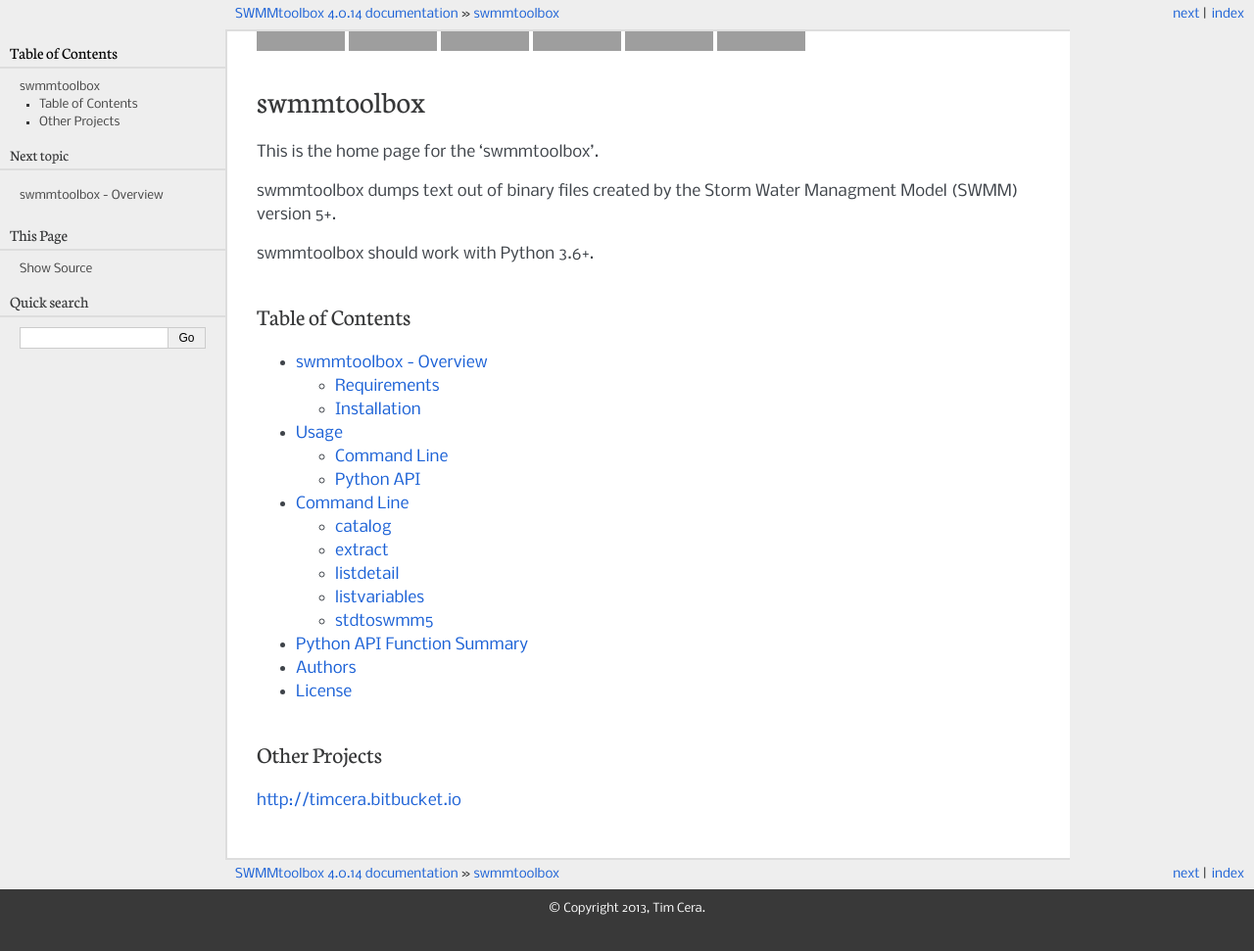
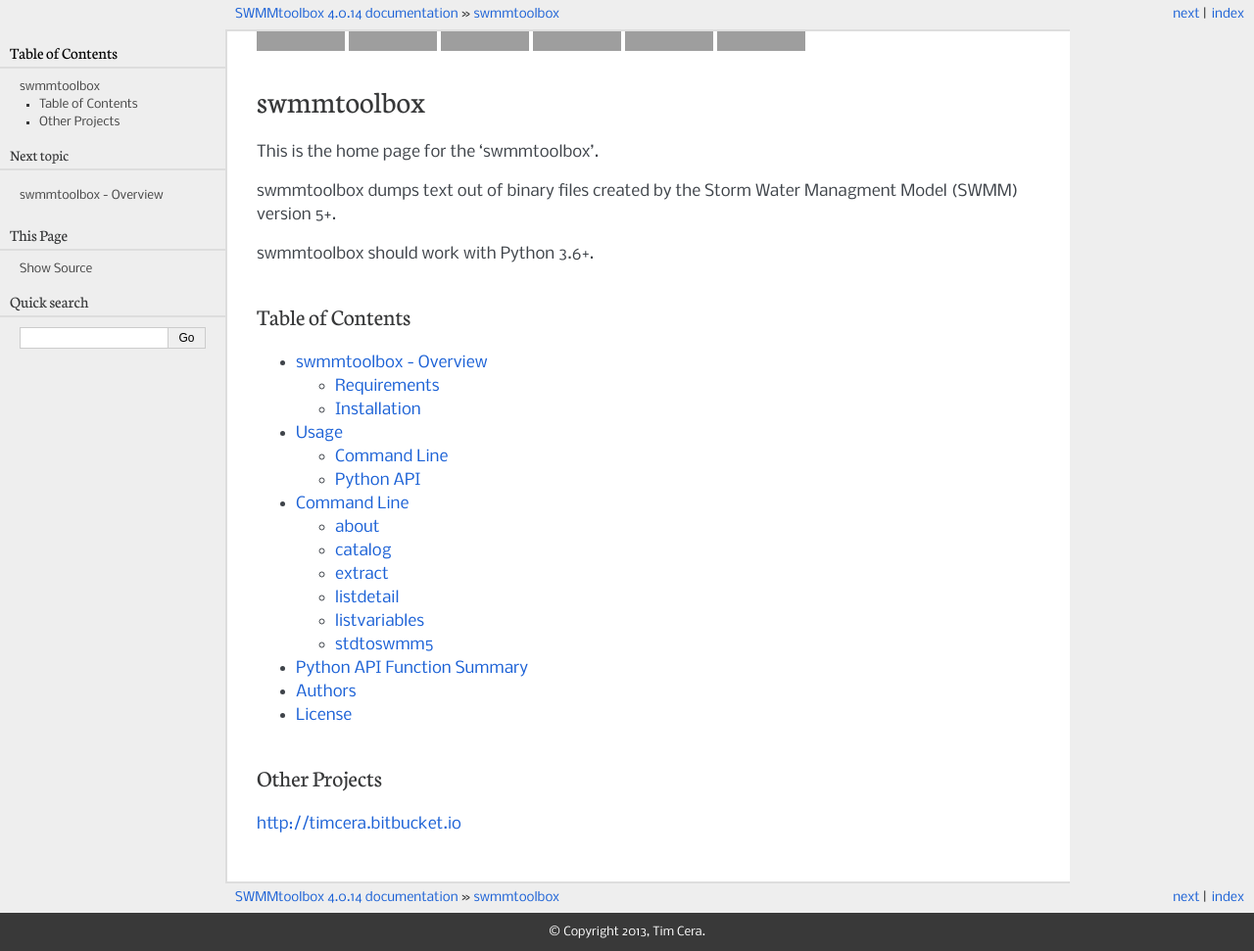
Before and after one commit to timcera/swmmtoolbox, a Sphinx documentation site: the page built from docs/index.rst, in a window 1280 px wide, cut to the strip 0-971 px from the top of the page. Shown: the whole strip at 98% size. Built offline with Sphinx 7.4.7, drawn with Linux system fonts in a browser that asks for light colours; formulas are drawn with MathJax 3; pages that are not in the unit, such as notebooks, are missing from menus; before the commit the page ends 947 px from its top, so only the background shows below that; grey boxes are pictures that could not be loaded.

Commit message:
docs: readded the about function

```diff
--- a/docs/command_line.rst
+++ b/docs/command_line.rst
@@ -6,6 +6,11 @@
 Help::
 
     swmmtoolbox --help
+
+about
+~~~~~
+.. program-output:: swmmtoolbox about --help
+   :prompt:
 
 catalog
 ~~~~~~~
--- a/docs/function_summary.rst
+++ b/docs/function_summary.rst
@@ -11,3 +11,4 @@
     swmmtoolbox.swmmtoolbox.listdetail
     swmmtoolbox.swmmtoolbox.listvariables
     swmmtoolbox.swmmtoolbox.stdtoswmm5
+    swmmtoolbox.swmmtoolbox.about
```
